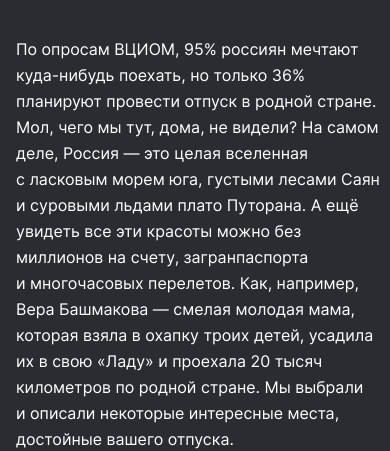
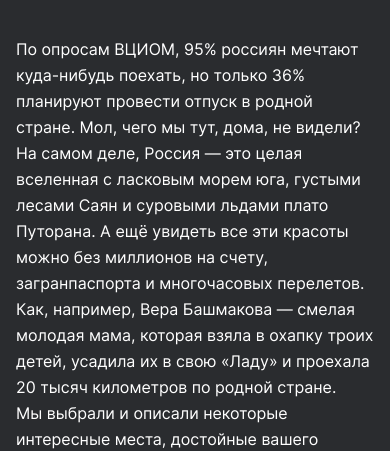
Before and after one commit to karpusharu/russian-travel, a plain HTML site: page index.html in a window 390 px wide. Shown: the part 650-1101 px from the top of the page. Drawn offline with Linux system fonts and the light colour scheme.

Commit message:
second try

```diff
--- a/blocks/intro/intro.css
+++ b/blocks/intro/intro.css
@@ -6,18 +6,18 @@
 
 @media screen and (max-width:1279px) {
     .intro {
-    padding: 92px 0 0 28px;
+    padding: 92px 28px 0;
     }
 }
 
 @media screen and (max-width:1023px) {
     .intro {
-        padding: 88px 0 0 24px;
+        padding: 88px 24px 0;
     }
 }
 
 @media screen and (max-width:767px) {
     .intro {
-        padding: 64px 0 0 16px;
+        padding: 64px 16px 0;
     }
 }
```
